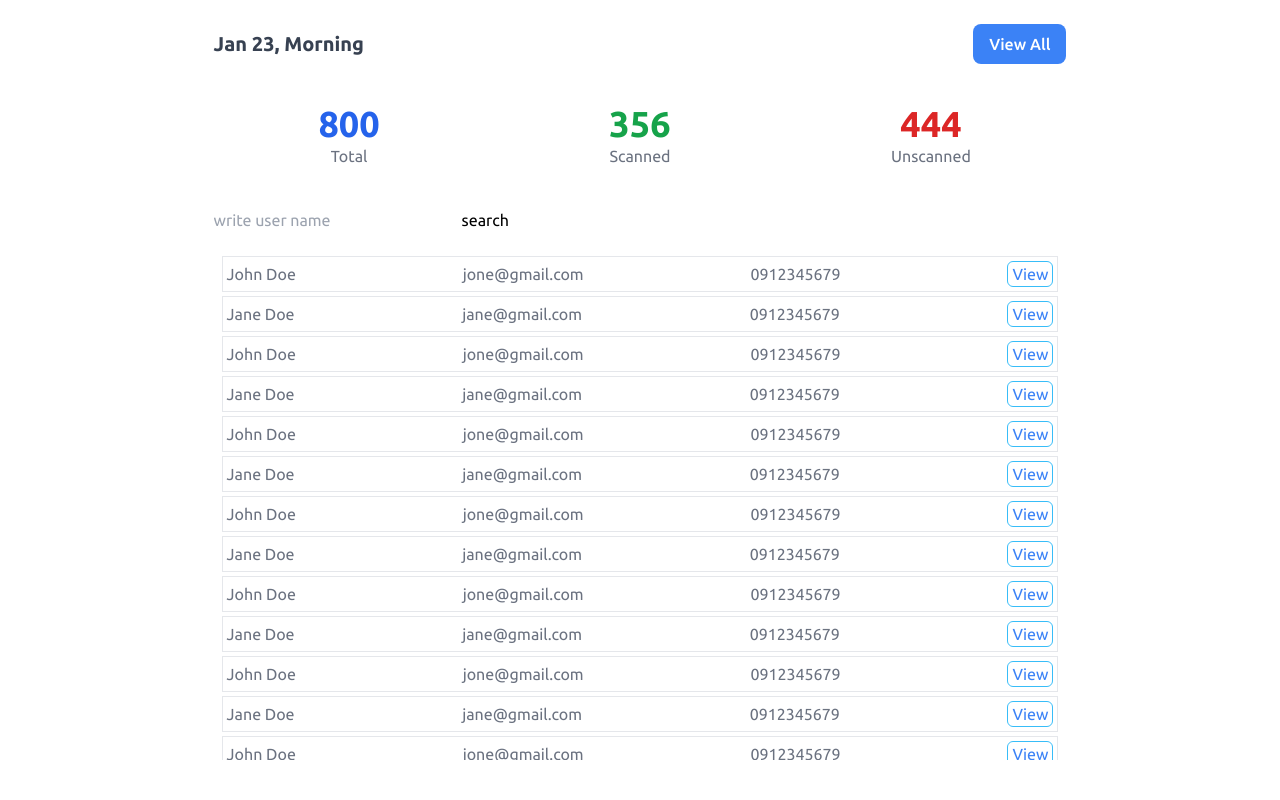
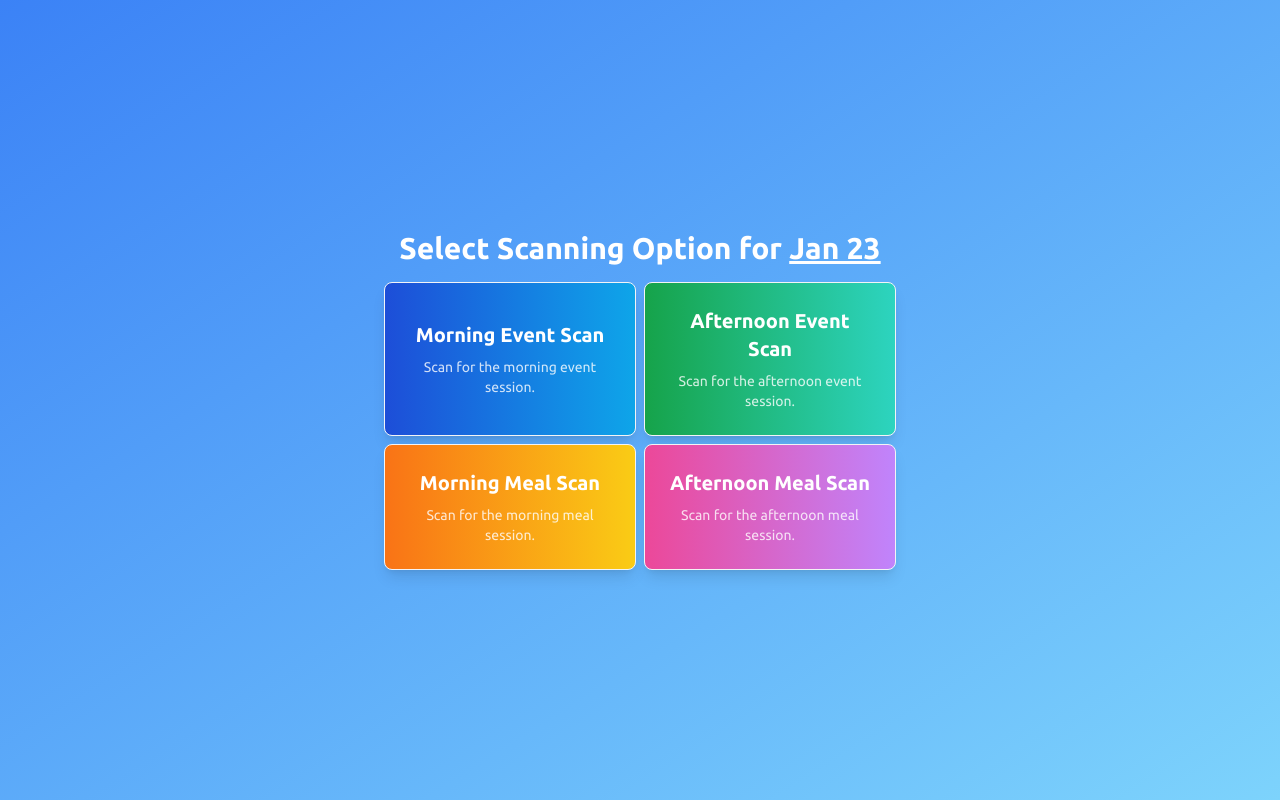
Before and after one commit to Nathanim1919/qrcode, a React (Vite) app in the folder client/: page /admin in a window 1280 px wide. Built offline with nearby package versions, Linux system fonts and the light colour scheme.

Commit message:
Add ScanningOption component to AdminPage; implement scanning options layout

```diff
--- a/client/src/components/ScanOption.tsx
+++ b/client/src/components/ScanOption.tsx
@@ -1,7 +1,39 @@
 export const ScanningOption: React.FC = () => {
     return (
-        <div>
+      <div className="fixed top-0 left-0 w-screen h-screen flex flex-col justify-center items-center bg-gradient-to-br from-blue-500 to-sky-300 text-white">
+        {/* Header */}
+        <h1 className="text-2xl w-[90%] mb-4 md:text-3xl font-bold  text-center">
+          Select Scanning Option for <span className="underline">Jan 23</span>
+        </h1>
 
+        {/* Options Container */}
+        <div className="grid grid-cols-2 gap-2 max-w-lg w-[90%] md:w-[700px]">
+          {/* Morning Event Scan */}
+          <button className="border border-gray-100 scanning-option-card bg-gradient-to-r from-blue-700 to-sky-500 hover:from-blue-800 hover:to-sky-600 text-center p-6 rounded-lg shadow-lg">
+            <h2 className="text-xl font-semibold">Morning Event Scan</h2>
+            <p className="text-sm opacity-80 mt-2">Scan for the morning event session.</p>
+          </button>
+
+          {/* Afternoon Event Scan */}
+          <button className="border border-gray-100 scanning-option-card bg-gradient-to-r from-green-600 to-teal-400 hover:from-green-700 hover:to-teal-500 text-center p-6 rounded-lg shadow-lg">
+            <h2 className="text-xl font-semibold">Afternoon Event Scan</h2>
+            <p className="text-sm opacity-80 mt-2">Scan for the afternoon event session.</p>
+          </button>
+
+          {/* Morning Meal Scan */}
+          <button className="border border-gray-100 scanning-option-card bg-gradient-to-r from-orange-500 to-yellow-400 hover:from-orange-600 hover:to-yellow-500 text-center p-6 rounded-lg shadow-lg">
+            <h2 className="text-xl font-semibold">Morning Meal Scan</h2>
+            <p className="text-sm opacity-80 mt-2">Scan for the morning meal session.</p>
+          </button>
+
+          {/* Afternoon Meal Scan */}
+          <button className="border border-gray-100 scanning-option-card bg-gradient-to-r from-pink-500 to-purple-400 hover:from-pink-600 hover:to-purple-500 text-center p-6 rounded-lg shadow-lg">
+            <h2 className="text-xl font-semibold">Afternoon Meal Scan</h2>
+            <p className="text-sm opacity-80 mt-2">Scan for the afternoon meal session.</p>
+          </button>
         </div>
-    )
-}
+      </div>
+    );
+  };
+
+  export default ScanningOption;
--- a/client/src/pages/AdminPage.tsx
+++ b/client/src/pages/AdminPage.tsx
@@ -1,5 +1,6 @@
 import { useState } from "react";
 import UserDetailCard from "../components/UserDetailCard";
+import ScanningOption from "../components/ScanOption";
 
 const AdminPage: React.FC = () => {
     const users = [
@@ -160,6 +161,7 @@ const AdminPage: React.FC = () => {
     return (
       <div className="min-h-screen bg-white p-2 md:w-[100%] md:mx-auto max-h-screen overflow-hidden">
         {/* Header */}
+        <ScanningOption/>
         <UserDetailCard setShowUserDetailCard={setShowUserDetailCard} showUserDetailCard={showUserDetailCard}/>
         <div className="min-h-screen bg-white p-2 md:w-[70%] md:mx-auto max-h-screen overflow-hidden">
         <div className="bg-white p-2 rounded-md mb-2">
```
